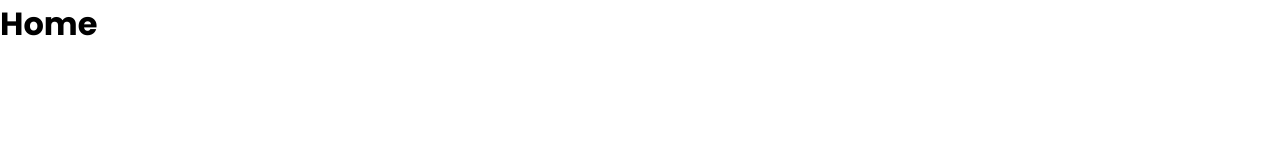
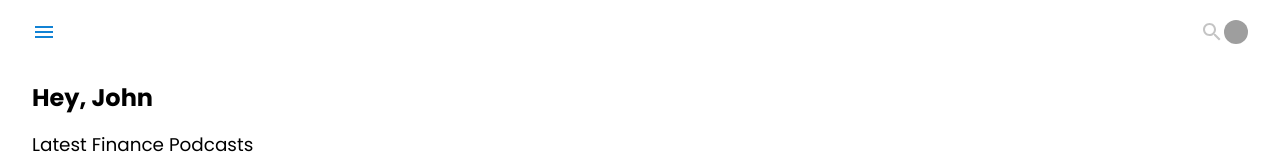
Before and after one commit to DangaRanga/bank-locator, a React (Create React App) app: page /home in a window 1280 px wide. Shown: the top 160 px of the page. Built offline with nearby package versions, Linux system fonts and the light colour scheme; grey boxes are pictures that could not be loaded.

Commit message:
Tweaks for compatibility after merge

```diff
--- a/src/components/Card/Card.tsx
+++ b/src/components/Card/Card.tsx
@@ -1,4 +1,4 @@
-import {Component} from 'react';
+import React, {Component} from 'react';
 import './Card.css';
 import bank from './static/bank.jpg';
 import star from './static/star.svg';
--- a/src/components/RoutesClient.tsx
+++ b/src/components/RoutesClient.tsx
@@ -8,7 +8,7 @@ import { Switch, Route, Redirect } from "react-router-dom";
 import Browse from "../pages/Browse";
 import Login from "../pages/Login";
 import Signup from "../pages/Signup";
-import Home from "../pages/Home";
+import Home from "../pages/home/home";
 
 function RoutesClient() {
   return (
--- a/src/components/bottom_nav/bottom_nav.tsx
+++ b/src/components/bottom_nav/bottom_nav.tsx
@@ -1,4 +1,4 @@
-import { Component } from "react";
+import React, { Component } from "react";
 import "./bottom_nav.css";
 import * as icons from "../icons/icons";
 import colours from "../../global/colours";
--- a/src/components/card/card.tsx
+++ b/src/components/card2/card2.tsx
@@ -1,5 +1,5 @@
 import React, { Component } from "react";
-import "./card.css";
+import "./card2.css";
 
 
 interface CardProps {
--- a/src/components/icons/icons.tsx
+++ b/src/components/icons/icons.tsx
@@ -1,4 +1,4 @@
-import { Component } from "react";
+import React, { Component } from "react";
 import "./icons.css";
 
 interface IconProps {
--- a/src/pages/Home.tsx
+++ /dev/null
@@ -1,11 +0,0 @@
-import React from "react";
-
-function Home() {
-  return (
-    <div>
-      <h1>Home</h1>
-    </div>
-  );
-}
-
-export default Home;
--- a/src/pages/home/home.tsx
+++ b/src/pages/home/home.tsx
@@ -1,9 +1,8 @@
-import { Component } from "react";
+import React, { Component } from "react";
 import BottomNav from "../../components/bottom_nav/bottom_nav";
-import Card from "../../components/card/card";
+import Card from "../../components/card2/card2";
 import Chip from "../../components/chip/chip";
 import List from "../../components/list/list";
-import StarRating from "../../components/star_rating/star_rating";
 import TopNav from "../../components/top_nav/topnav";
 import "./home.css";
 import fimg1 from "../../assets/money_in_hand.jpg";
```
Also changed, not shown: tsconfig.json (+9 -3 lines), src/components/card2/card2.css (renamed from src/components/card/card.css), src/components/card2/card2.scss (renamed from src/components/card/card.scss).
